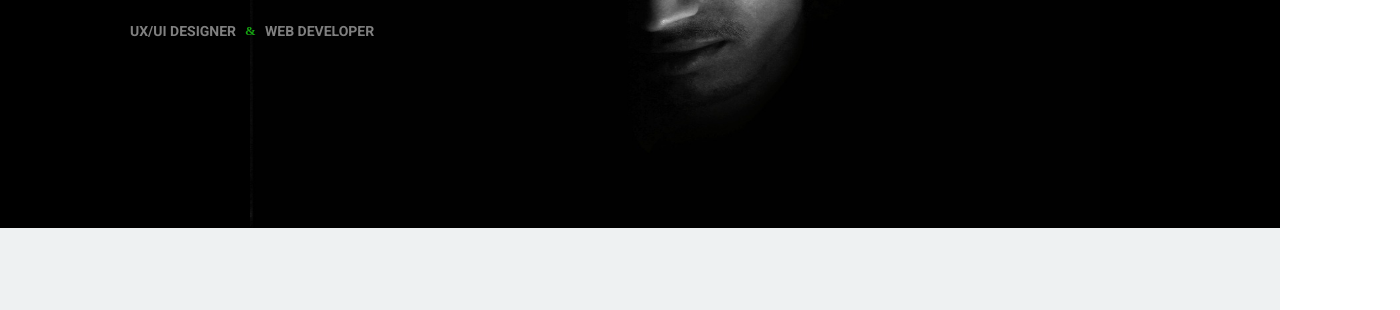
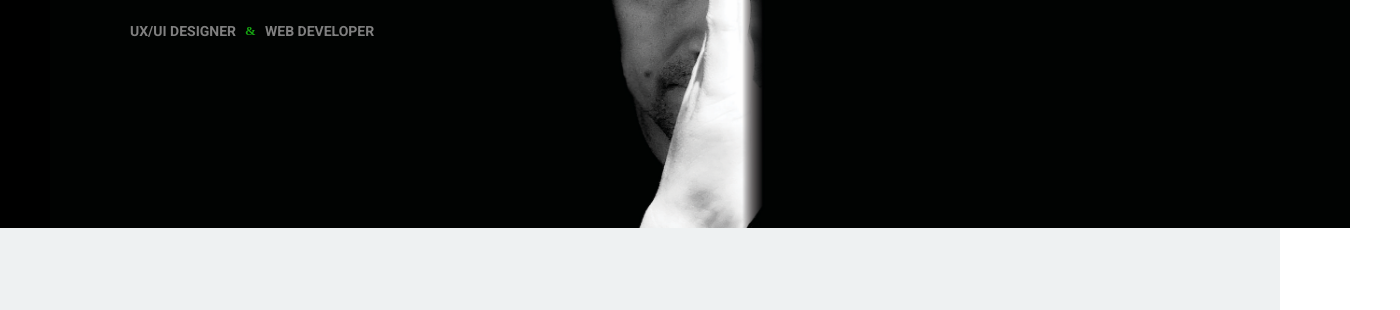
Before and after one commit to claughizzoni/TP01, a plain HTML site: page index.html in a window 1280 px wide. Shown: the part 272-582 px from the top of the page, 1400 px wide, since content can reach past the window. Drawn offline with nearby package versions, Linux system fonts and the light colour scheme.

Commit message:
terminado etapa 1, fala hacer el responsable

```diff
--- a/css/style.css
+++ b/css/style.css
@@ -99,9 +99,9 @@
        top: 125px;
    }
     .imagenhero{
-        height: 450px;
-        width: 850px;
-        margin: 50px 250px;
+        height: 500px;
+        width: 1300px;
+        margin: 0px 50px;
     }
 
 /* INICIO ESTILO DEL ABOUT*/
--- a/index.html
+++ b/index.html
@@ -54,7 +54,7 @@
 
 
             </div>
-            <img class="imagenhero" src="img/hero.jpeg" alt="">
+            <img class="imagenhero" src="img/heroclaudio.png" alt="">
 
         </section>
 
```
Also changed, not shown: escritorio.avif (deleted), img/heroclaudio.png (added).
